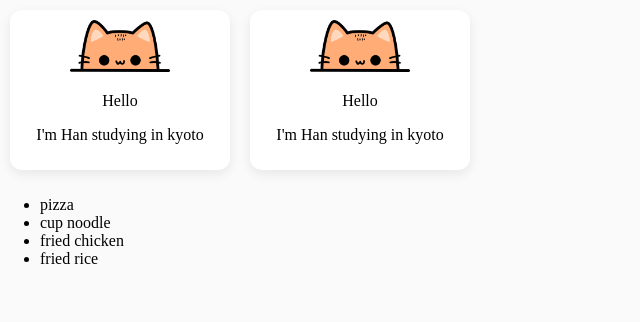
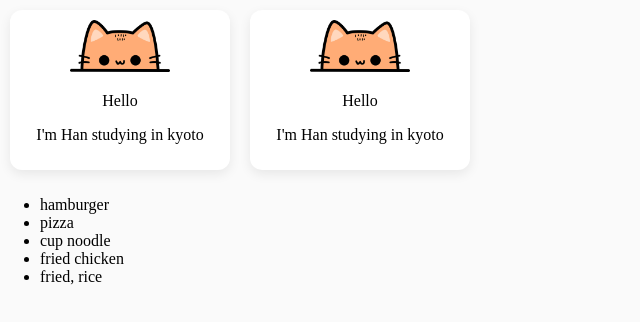
Before and after one commit to HanKwan/react-fundamentals, a React (Vite) app in the folder practice/: page / in a window 1280 px wide. Shown: the top 322 px of the page, without its empty margins (0-640 px from the left). Built offline with nearby package versions, Linux system fonts and the light colour scheme.

Commit message:
randerling lists with array

```diff
--- a/practice/src/List.tsx
+++ b/practice/src/List.tsx
@@ -1,13 +1,12 @@
 function RanderingList() {
 
-
+    const fastFoods: string[] = ["hamburger", "pizza", "cup noodle", "fried chicken", "fried, rice"]
 
     return (
         <ul>
-            <li>pizza</li>
-            <li>cup noodle</li>
-            <li>fried chicken</li>
-            <li>fried rice</li>
+            {fastFoods.map(food => (
+                <li key={food}>{food}</li>
+            ))}
         </ul>
     )
 }
```
